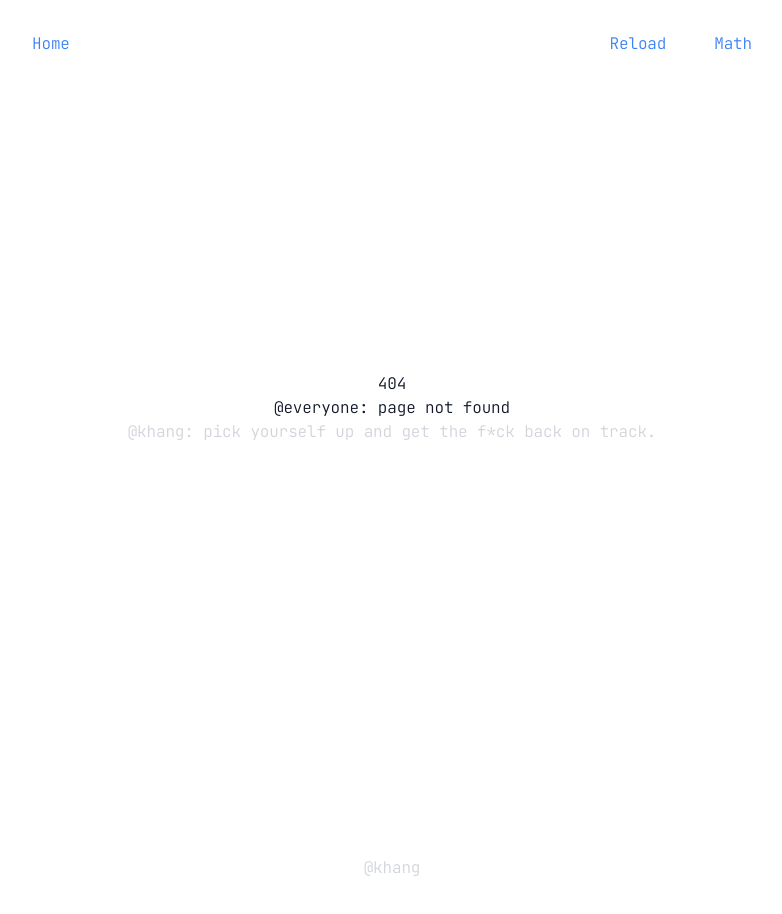
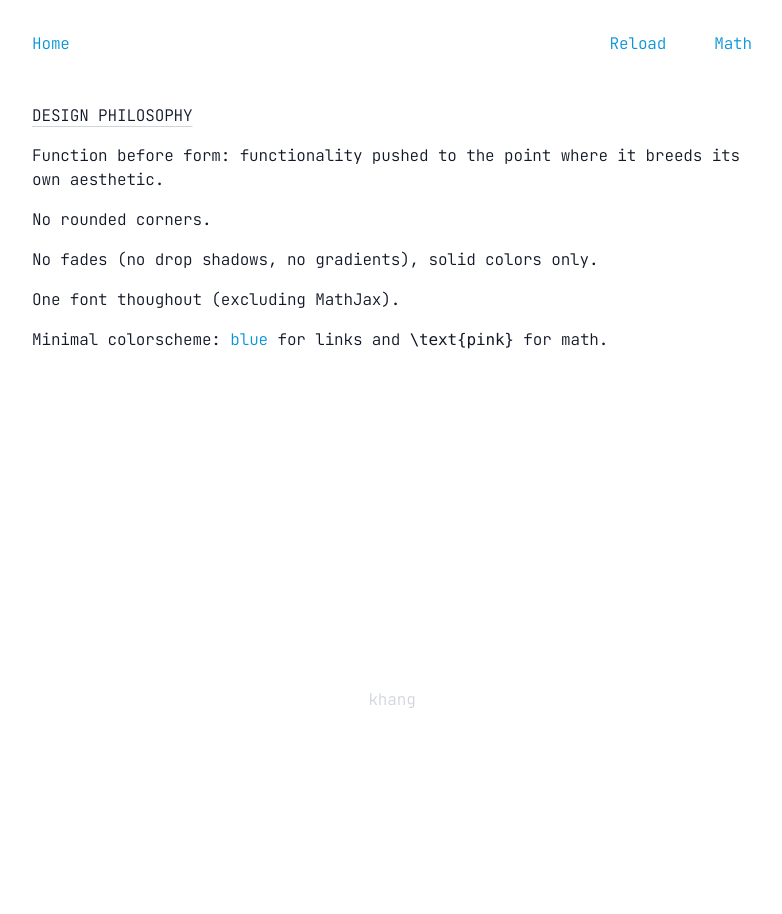
Before and after one commit to nguyenvukhang/minnesoda, a Next.js app: page /design in a window 1280 px wide. Before the commit this address had no page. Shown: the top 914 px of the page, without its empty margins (248-1030 px from the left). After the commit the page ends 800 px from the top, so only its background shows below. Built offline with nearby package versions, Linux system fonts and the light colour scheme; what better-react-mathjax would draw is missing.

Commit message:
added some pages

```diff
--- a/pages/_app.js
+++ b/pages/_app.js
@@ -7,17 +7,7 @@ import getComponents from '../src/MdxComponents'
 import { handleMouseUp, removeTooltip } from '../src/Tooltip'
 import MathjaxConfig from '../src/MathjaxConfig'
 import { useRouter } from 'next/router'
-
-function Footer() {
-  return (
-    <div className="h-48 flex justify-center">
-      <div className="flex flex-col">
-        <div className="flex-1" />
-        <div className="text-gray-300 mb-10">@khang</div>
-      </div>
-    </div>
-  )
-}
+import Footer from '../src/Footer'
 
 function MyApp({ Component, pageProps }) {
   const router = useRouter()
--- /dev/null
+++ b/pages/design.mdx
@@ -0,0 +1,13 @@
+Design Philosophy
+=================
+
+Function before form: functionality pushed to the point where it
+breeds its own aesthetic.
+
+No rounded corners.
+
+No fades (no drop shadows, no gradients), solid colors only.
+
+One font thoughout (excluding MathJax).
+
+Minimal colorscheme: [blue]() for links and `\text{pink}` for math.
--- /dev/null
+++ b/src/Footer.js
@@ -0,0 +1,12 @@
+function Footer() {
+  return (
+    <div className="h-48 flex justify-center">
+      <div className="flex flex-col">
+        <div className="flex-1" />
+        <div className="text-gray-300 mb-10">khang</div>
+      </div>
+    </div>
+  )
+}
+
+export default Footer
--- a/src/MdxComponents.js
+++ b/src/MdxComponents.js
@@ -18,18 +18,26 @@ const getComponents = ({ math }) => {
   const md = {
     block: math ? 'block' : 'hidden',
     inline: math ? 'inline-block' : 'hidden',
-    plain: math ? 'hidden' : 'inline-block',
+    plainMath: math ? 'hidden' : 'inline-block',
+  }
+
+  const color = {
+    mathjax: {
+      inline: 'text-pink-500/90',
+      block: '',
+    },
+    plainMath: 'text-pink-500/90',
   }
 
   const pre = ({ children }) => {
     return (
       <>
         <div
-          className={`overflow-x-auto overflow-y-hidden text-pink-500 ${md.block}`}
+          className={`overflow-x-auto overflow-y-hidden ${color.mathjax.block} ${md.block}`}
         >
           <MathJax>{`$$${children.props.children}$$`}</MathJax>
         </div>
-        <p className={`text-pink-500 ${md.plain}`}>
+        <p className={`${color.plainMath} ${md.plainMath}`}>
           {children.props.children}
         </p>
       </>
@@ -39,18 +47,16 @@ const getComponents = ({ math }) => {
   const inlineCode = ({ children }) => {
     return (
       <>
-        <span className={`text-pink-500 ${md.inline}`}>
+        <span className={`${color.mathjax.inline} ${md.inline}`}>
           <MathJax inline>{`\\(${children}\\)`}</MathJax>
         </span>
-        <span className={`text-pink-500 ${md.plain}`}>
-          {children}
-        </span>
+        <span className={`${color.plainMath} ${md.plainMath}`}>{children}</span>
       </>
     )
   }
 
   const p = ({ children }) => {
-    const className = "overflow-x-auto overflow-y-hidden"
+    const className = 'overflow-x-auto overflow-y-hidden'
     try {
       if (children.props.mdxType === 'img') {
         return children
@@ -71,9 +77,7 @@ const getComponents = ({ math }) => {
   }
 
   const em = ({ children }) => {
-    return (
-      <span id={children.replace(/ /g, '-')}>{children}</span>
-    )
+    return <span id={children.replace(/ /g, '-')}>{children}</span>
   }
 
   const h1 = ({ children }) => {
@@ -108,9 +112,7 @@ const getComponents = ({ math }) => {
   })
 
   h.unlinked.forEach((Tag) => {
-    components[Tag] = ({ children }) => (
-      <Tag className="header">{children}</Tag>
-    )
+    components[Tag] = ({ children }) => <Tag className="header">{children}</Tag>
   })
   return components
 }
--- a/src/Menubar.js
+++ b/src/Menubar.js
@@ -1,15 +1,19 @@
 const Menubar = ({ state, components }) => {
   const [math, setMath] = state
-
-  const toggleButtonColor = math ? 'text-blue-500' : 'text-neutral-400'
+  const toggleButtonColor = math ? 'text-accent' : 'text-neutral-400'
+  const env = process.env.NODE_ENV
   return (
     <div className="mb-8 flex flex-row">
       <div className="flex-1">
         <components.a href="/">Home</components.a>{' '}
       </div>
       <div className="flex">
-        <components.a href="#">Reload</components.a>
-        <div className="w-12" />
+        {env === 'development' ? (
+          <>
+            <components.a href="#">Reload</components.a>
+            <div className="w-12" />
+          </>
+        ) : null}
         <a
           className={`${toggleButtonColor} cursor-pointer hover:underline`}
           onClick={() => setMath(!math)}
--- a/src/Tooltip.js
+++ b/src/Tooltip.js
@@ -1,5 +1,9 @@
 import references from '../pages/references.json'
 import ReactDOM from 'react-dom'
+/* tailwind genius */
+import resolveConfig from 'tailwindcss/resolveConfig'
+import tailwindConfig from '../tailwind.config.js'
+const tw = resolveConfig(tailwindConfig)
 
 const Tooltip = ({ router, query, removeTooltip, position }) => {
   const href = references[query].definition
@@ -11,7 +15,7 @@ const Tooltip = ({ router, query, removeTooltip, position }) => {
   }
 
   const boxShift = {
-    boxShadow: '3px 3px 0px #777777',
+    boxShadow: `3px 3px 0px ${tw.theme.colors.gray[500]}`,
     // border: '2px solid #888888',
     transform:
       position === 'above'
@@ -24,7 +28,7 @@ const Tooltip = ({ router, query, removeTooltip, position }) => {
   return (
     <div>
       <div
-        className="absolute flex flex-col bg-blue-100 px-3 py-2 w-56"
+        className="absolute flex flex-col bg-sky-100 px-3 py-2 w-56"
         style={boxShift}
       >
         <a onClick={handleClick}>Go to definition</a>
--- a/src/global.css
+++ b/src/global.css
@@ -6,7 +6,10 @@
 
 @layer base {
   html {
-    @apply bg-white text-gray-900 font-jetbrains font-light tracking-custom;
+    @apply bg-white text-gray-900
+    font-jetbrains font-light
+    leading-6
+    tracking-custom;
   }
   h1,
   h2,
@@ -18,7 +21,7 @@
     underline decoration-gray-300 underline-offset-5;
   }
   p {
-    @apply my-1/2-h;
+    @apply mb-1-h;
   }
   ul {
     @apply list-outside list-none ml-2-ex mb-1-h relative;
@@ -27,9 +30,9 @@
     @apply list-outside list-none ml-4-ex mb-1-h relative;
   }
   a {
-    @apply text-blue-500 cursor-pointer
+    @apply text-accent cursor-pointer
     hover:underline
-    hover:bg-blue-500/10;
+    hover:bg-accent/10;
   }
   hr {
     @apply border-gray-200 border-t my-1-h;
--- a/tailwind.config.js
+++ b/tailwind.config.js
@@ -5,6 +5,14 @@ module.exports = {
       jetbrains: ['"JetBrains Mono"'],
     },
     extend: {
+      colors: {
+        // sky: {500: #0ea5e9, 600: #0284c7}
+        // https://meyerweb.com/eric/tools/color-blend
+        accent: '#0895D8',
+        sky: {
+          550: '#0895D8',
+        },
+      },
       letterSpacing: {
         custom: '-0.01em',
       },
```
Also changed, not shown: pages/contributing.mdx (added, +9 -0 lines), pages/index.mdx (+9 -2 lines).
